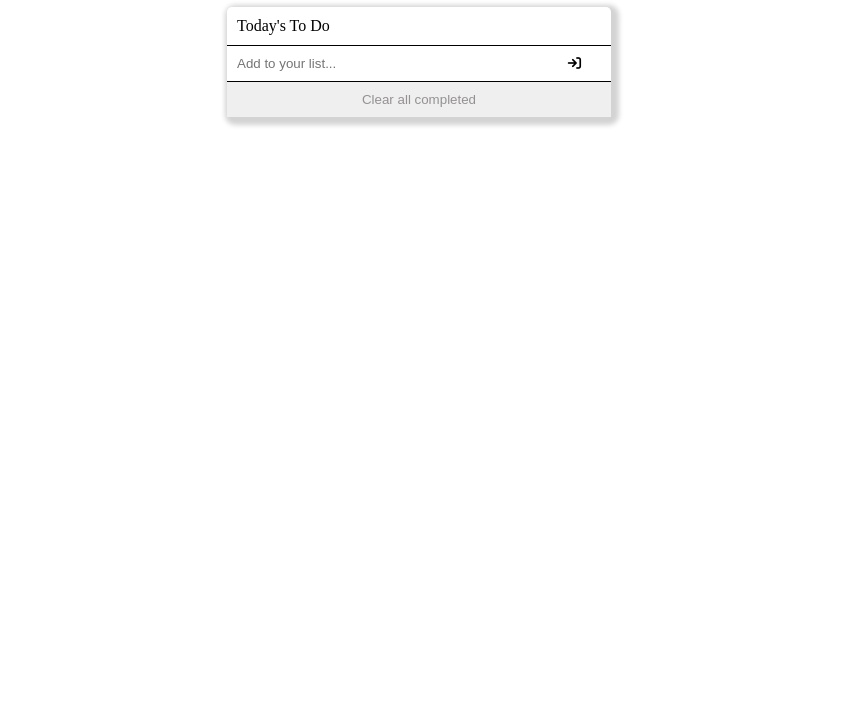
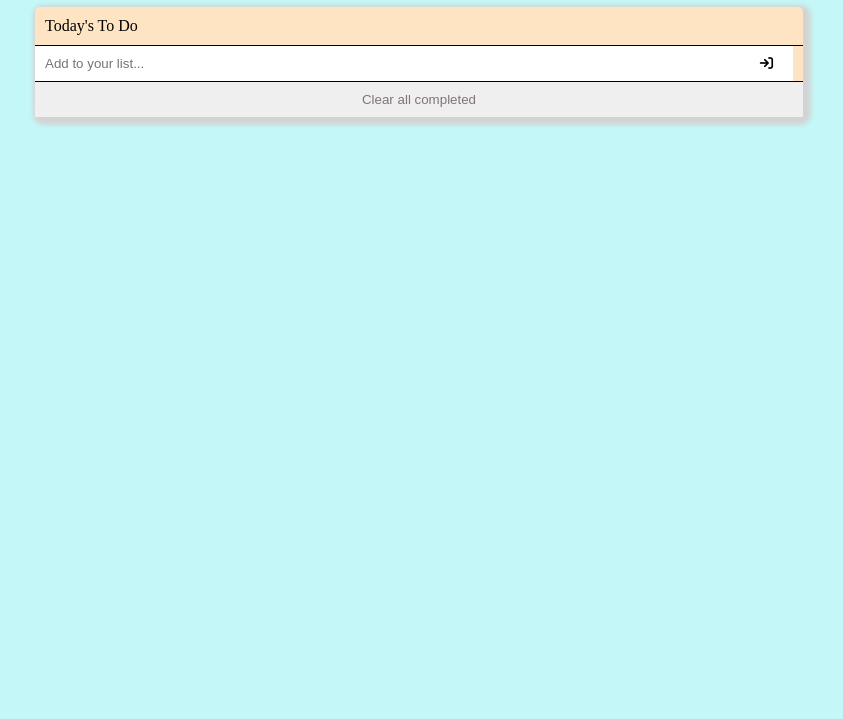
Before and after one commit to Flunavgt/ToDoList, a website built with webpack: page src/index.html in a window 1280 px wide. Shown: the part 81-800 px from the top of the page, without its empty margins (221-1064 px from the left). Built offline with nearby package versions, Linux system fonts and the light colour scheme.

Commit message:
change background

```diff
--- a/src/style.css
+++ b/src/style.css
@@ -2,12 +2,14 @@ body {
   display: flex;
   flex-direction: column;
   align-items: center;
+  background-color: rgb(196, 248, 248);
 }
 
 .newList {
   border-radius: 5px;
-  width: 30vw;
+  width: 60vw;
   box-shadow: 3px 3px 5px 5px lightgray;
+  background-color: bisque;
 }
 
 .today {
@@ -29,7 +31,7 @@ body {
 
 #activity {
   border: none;
-  width: 28vw;
+  width: 60vw;
   padding: 10px;
 }
 
@@ -49,7 +51,7 @@ body {
 
 .remove button {
   padding: 10px;
-  width: 30vw;
-  color: rgb(148, 145, 145);
+  width: 60vw;
+  color: rgb(129, 116, 116);
   border: none;
 }
```
